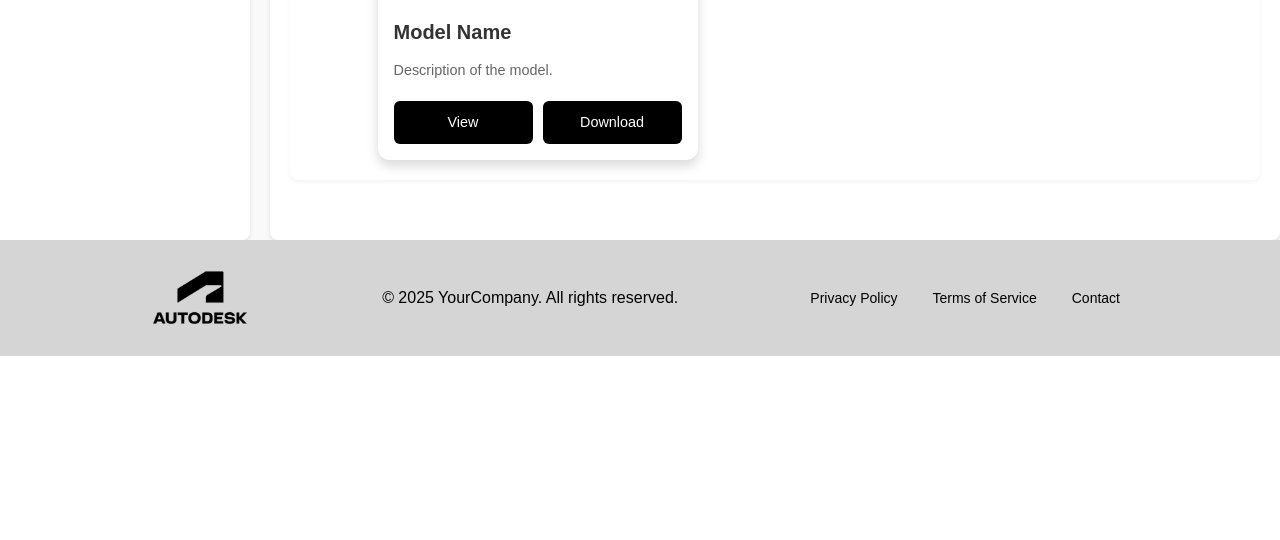
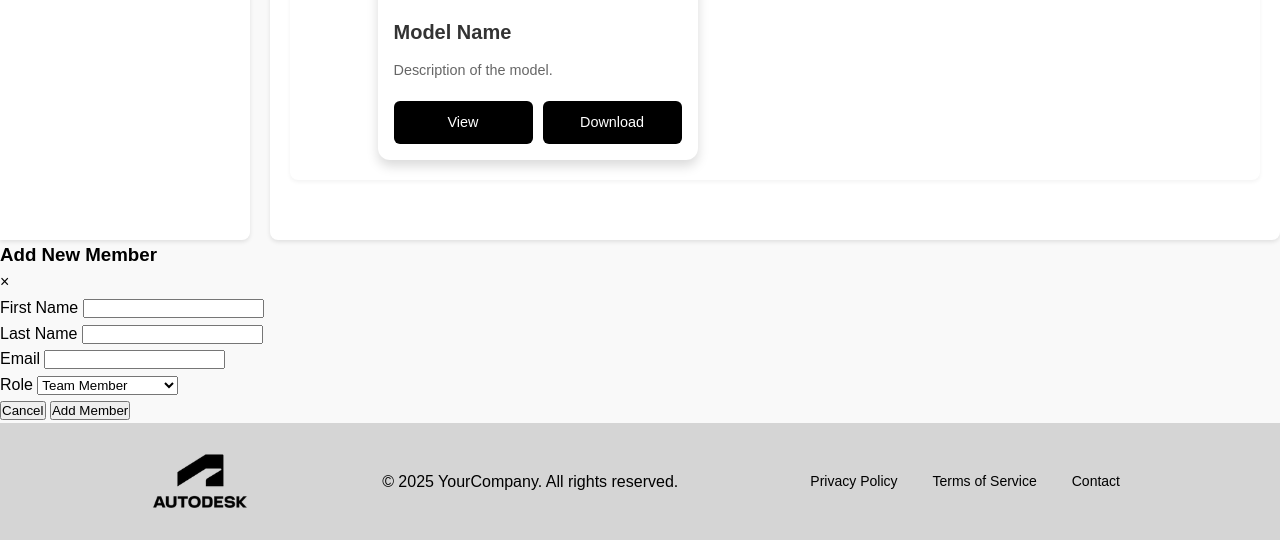
Before and after one commit to nadia-sn3/Auto-Desk-Project, a PHP site: page /organisation.php in a window 1280 px wide. Shown: the part 2098-2638 px from the top of the page. Before the commit the page ends 2454 px from the top, so only its background shows below. Run offline with PHP 8.4, Linux system fonts and the light colour scheme; the visitor is signed in with stand-in values (Sample User, id 1); some libraries are stand-ins or nearby versions.

Commit message:
Implemented Organisation Members, Creating their accounts - Not working

```diff
--- /dev/null
+++ b/js/add-organisation-member.js
@@ -0,0 +1,80 @@
+document.addEventListener('DOMContentLoaded', function() {
+
+    const modal = document.getElementById('addMemberModal');
+    const openModalBtn = document.querySelector('.org-actions .btn-primary');
+    const closeModalBtns = document.querySelectorAll('.close-modal');
+    const addMemberForm = document.getElementById('addMemberForm');
+
+    if (openModalBtn) {
+        openModalBtn.addEventListener('click', function() {
+            modal.style.display = 'block';
+            document.body.style.overflow = 'hidden';
+        });
+    }
+
+    closeModalBtns.forEach(btn => {
+        btn.addEventListener('click', function() {
+            closeModal();
+        });
+    });
+
+    window.addEventListener('click', function(event) {
+        if (event.target === modal) {
+            closeModal();
+        }
+    });
+
+
+    if (addMemberForm) {
+        addMemberForm.addEventListener('submit', function(e) {
+            e.preventDefault();
+
+            const firstName = document.getElementById('first_name').value.trim();
+            const lastName = document.getElementById('last_name').value.trim();
+            const email = document.getElementById('email').value.trim();
+
+            if (!firstName || !lastName || !email) {
+                showAlert('Please fill in all fields', 'error');
+                return;
+            }
+
+            if (!validateEmail(email)) {
+                showAlert('Please enter a valid email address', 'error');
+                return;
+            }
+
+            // Submit the form
+            this.submit();
+        });
+    }
+
+    function closeModal() {
+        modal.style.display = 'none';
+        document.body.style.overflow = 'auto';
+
+        const alerts = document.querySelectorAll('.alert');
+        alerts.forEach(alert => alert.remove());
+
+        if (addMemberForm) {
+            addMemberForm.reset();
+        }
+    }
+
+    function showAlert(message, type) {
+
+        const existingAlerts = document.querySelectorAll('.alert');
+        existingAlerts.forEach(alert => alert.remove());
+
+        const alertDiv = document.createElement('div');
+        alertDiv.className = `alert alert-${type}`;
+        alertDiv.textContent = message;
+
+        const modalBody = document.querySelector('.modal-body');
+        modalBody.insertBefore(alertDiv, modalBody.firstChild);
+    }
+
+    function validateEmail(email) {
+        const re = /^[^\s@]+@[^\s@]+\.[^\s@]+$/;
+        return re.test(email);
+    }
+});
--- a/organisation.php
+++ b/organisation.php
@@ -11,12 +11,17 @@
     return bin2hex(random_bytes($length));
 }
 
+
+$success = '';
+$error = '';
+
 if ($_SERVER['REQUEST_METHOD'] == 'POST' && isset($_POST['add_member'])) {
     $firstName = trim($_POST['first_name']);
     $lastName = trim($_POST['last_name']);
     $email = trim($_POST['email']);
     $roleId = (int)$_POST['role_id'];
     $orgId = (int)$_POST['org_id'];
+
 
     if (empty($firstName) || empty($lastName) || empty($email) || !filter_var($email, FILTER_VALIDATE_EMAIL)) {
         $error = "Please provide valid information for all fields.";
@@ -25,6 +30,7 @@
         $stmt->execute([$email]);
 
         if ($stmt->rowCount() > 0) {
+
             $user = $stmt->fetch();
             $userId = $user['user_id'];
 
@@ -36,6 +42,7 @@
                 $error = "Failed to add user to organization.";
             }
         } else {
+
             $tempPassword = bin2hex(random_bytes(8));
             $passwordHash = password_hash($tempPassword, PASSWORD_BCRYPT);
 
@@ -93,6 +100,25 @@
             }
         }
     }
+
+    if ($success) {
+        $_SESSION['success'] = $success;
+    }
+    if ($error) {
+        $_SESSION['error'] = $error;
+    }
+
+    header("Location: organisation.php");
+    exit();
+}
+
+if (isset($_SESSION['success'])) {
+    $success = $_SESSION['success'];
+    unset($_SESSION['success']);
+}
+if (isset($_SESSION['error'])) {
+    $error = $_SESSION['error'];
+    unset($_SESSION['error']);
 }
 ?>
 
@@ -266,6 +292,59 @@
         </main>
     </div>
 
+    <div id="addMemberModal" class="modal">
+    <div class="modal-content">
+        <div class="modal-header">
+            <h3>Add New Member</h3>
+            <span class="close-modal">&times;</span>
+        </div>
+        <div class="modal-body">
+            <?php if (isset($success)): ?>
+                <div class="alert alert-success"><?php echo $success; ?></div>
+            <?php elseif (isset($error)): ?>
+                <div class="alert alert-error"><?php echo $error; ?></div>
+            <?php endif; ?>
+
+            <form id="addMemberForm" method="POST" action="organisation.php">
+                <input type="hidden" name="org_id" value="1">
+                <input type="hidden" name="add_member" value="1">
+
+                <div class="form-group">
+                    <label for="first_name">First Name</label>
+                    <input type="text" id="first_name" name="first_name" required>
+                </div>
+
+                <div class="form-group">
+                    <label for="last_name">Last Name</label>
+                    <input type="text" id="last_name" name="last_name" required>
+                </div>
+
+                <div class="form-group">
+                    <label for="email">Email</label>
+                    <input type="email" id="email" name="email" required>
+                </div>
+
+                <div class="form-group">
+                    <label for="role_id">Role</label>
+                    <select id="role_id" name="role_id" required>
+                        <option value="2">Organization Owner</option>
+                        <option value="3">Organization Admin</option>
+                        <option value="5" selected>Team Member</option>
+                    </select>
+                </div>
+
+                <div class="form-actions">
+                    <button type="button" class="btn-secondary close-modal">Cancel</button>
+                    <button type="submit" class="btn-primary">Add Member</button>
+                </div>
+            </form>
+        </div>
+    </div>
+</div>
+
+<script src="js/sidebar-toggle.js" defer></script>
+<script src="js/add-organisation-member.js" defer></script>
+
     <?php include('include/footer.php'); ?>
 </body>
 </html>
```
Also changed, not shown: style/organisation.css (line endings or trailing spaces).
